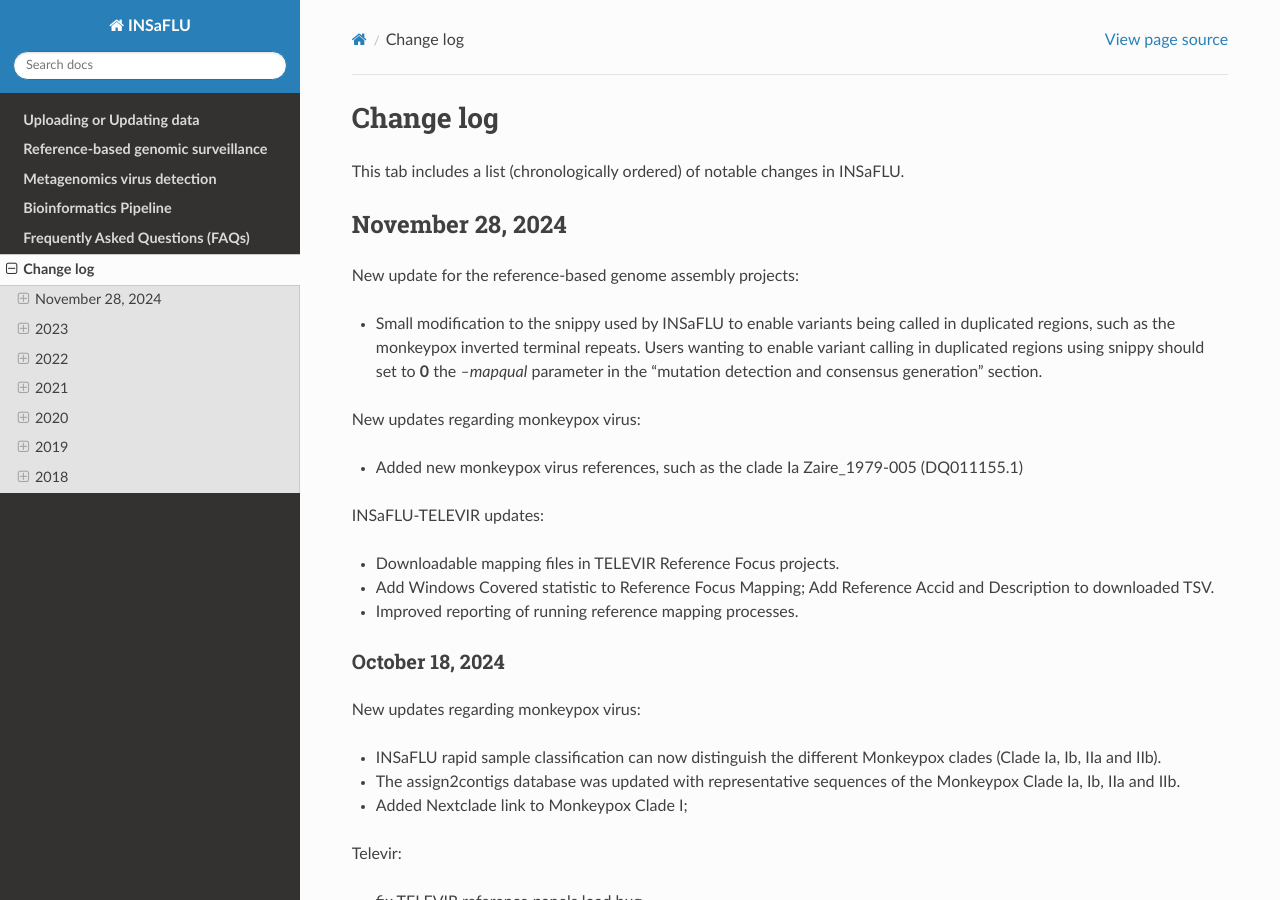
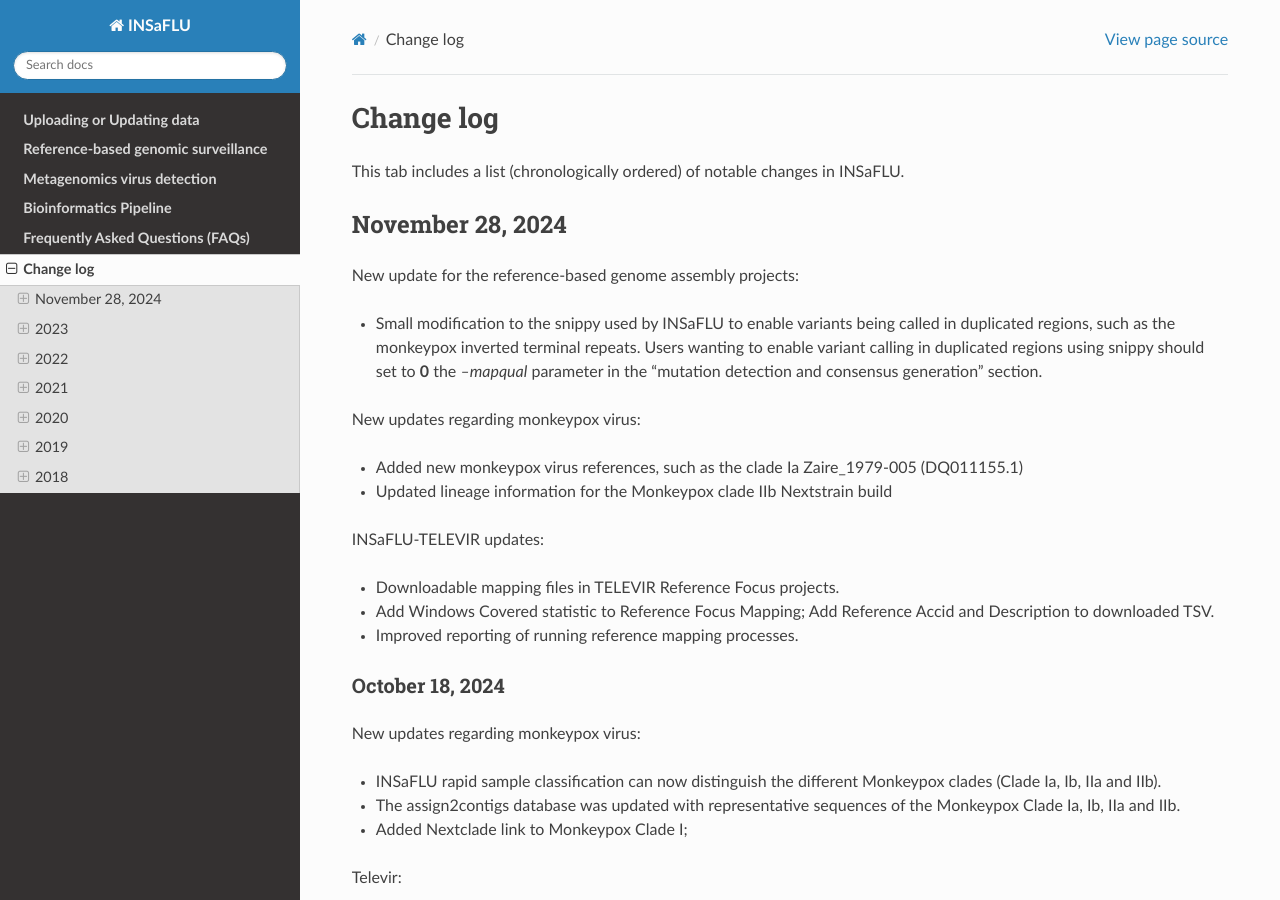
Before and after one commit to INSaFLU/insaflu_docs, a Sphinx documentation site: the page built from docs/change_log.rst, in a window 1280 px wide and 900 px high. Built offline with Sphinx 7.4.7 and the Read the Docs theme 3.1.0, drawn with Linux system fonts in a browser that asks for light colours; formulas are drawn with MathJax 3.

Commit message:
Update change_log.rst

```diff
--- a/docs/change_log.rst
+++ b/docs/change_log.rst
@@ -13,6 +13,8 @@
 New updates regarding monkeypox virus:
 
 - Added new monkeypox virus references, such as the clade Ia Zaire_1979-005 (DQ011155.1)
+
+- Updated lineage information for the Monkeypox clade IIb Nextstrain build
 
 INSaFLU-TELEVIR updates:
 
```
